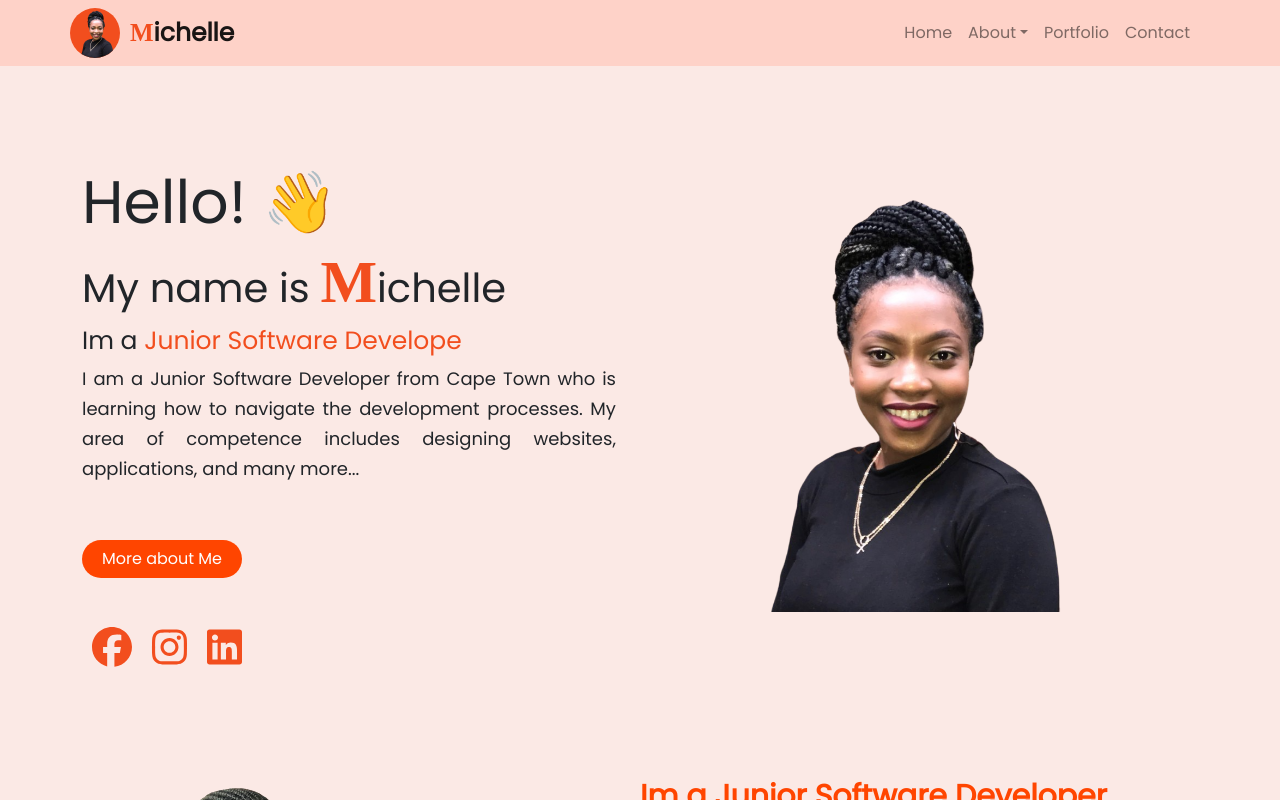
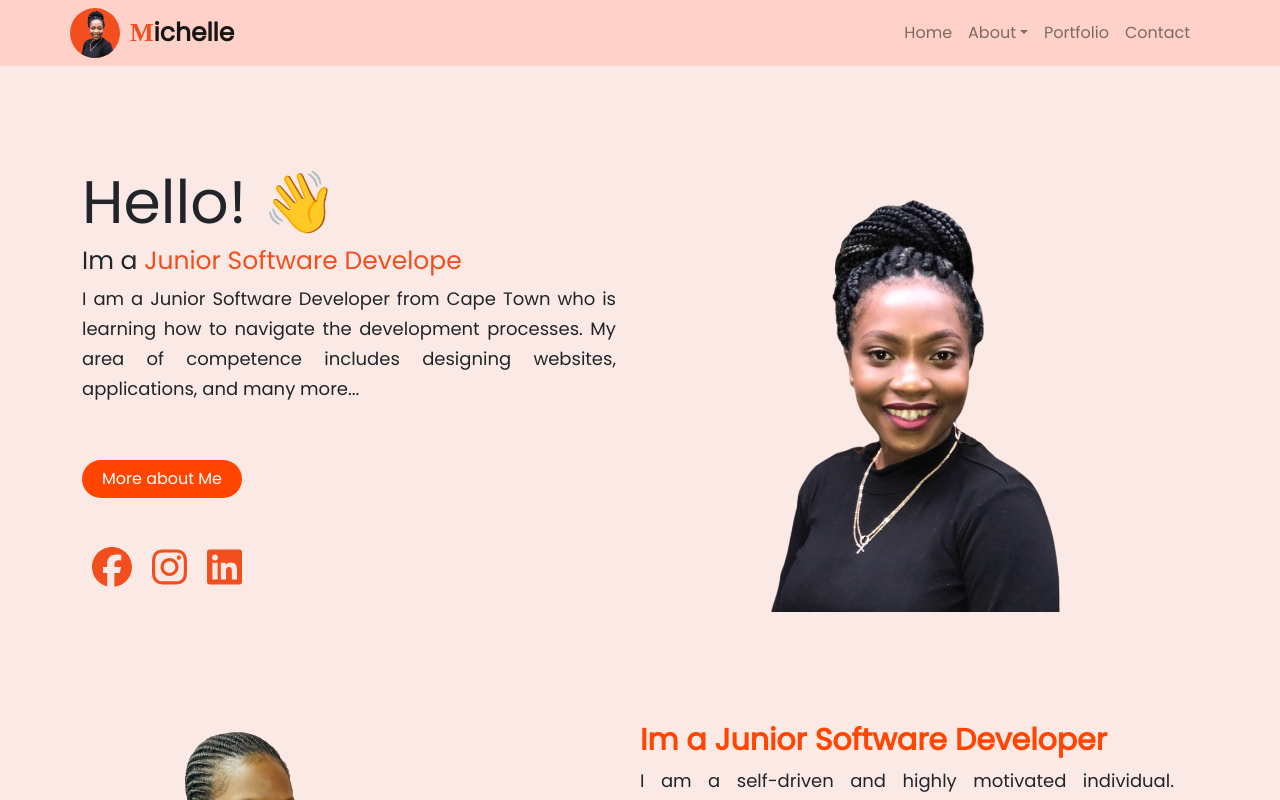
Before and after one commit to MichelleGoba/React_Portfolio, a React (Vite) app in the folder Portfolio/: page / in a window 1280 px wide. Shown: the top 800 px of the page. Built offline with nearby package versions, Linux system fonts and the light colour scheme; a web font is replaced by a local one.

Commit message:
modified footer and home page

```diff
--- a/Portfolio/src/App.css
+++ b/Portfolio/src/App.css
@@ -1,3 +1,8 @@
- *{
+ /* *{
     background-color:  #FBE9E5;
+}    */
+*{
+    margin: 0;
+    padding: 0;
+    box-sizing: border-box;
 }
--- a/Portfolio/src/components/footer/Footer.jsx
+++ b/Portfolio/src/components/footer/Footer.jsx
@@ -93,9 +93,7 @@ const Footer = () => {
               <h3 className="text">Developer- </h3>
             </div>
           </div>
-          <div>
-            <div></div>
-          </div>
+
           {/* logo end */}
         </div>
       </div>
--- a/Portfolio/src/components/home/Home.jsx
+++ b/Portfolio/src/components/home/Home.jsx
@@ -27,9 +27,7 @@ const Home = () => {
         <h1 className="greeting">
         Hello! <span className="emoji">👋</span>
     </h1>
-
-          <h1 className="my-name">My name is <span>M</span>ichelle</h1>
-          <h3 className="my-profession">
+       <h3 className="my-profession">
             Im a{" "}
             <span id="profession">{typrEffect}</span>
           </h3>
--- a/Portfolio/src/components/home/home.css
+++ b/Portfolio/src/components/home/home.css
@@ -2,10 +2,14 @@
     margin: 0;
     padding: 0;
     box-sizing: border-box;
+
 }
-
+body{
+    background-color:  #FBE9E5;
+}
 .home-section{
     padding-top: 100px;
+
 }
 
 .row{
@@ -21,6 +25,7 @@
 .greeting{
     font-size: 60px;
 }
+
 
 /* greeing span */
 .greeting > .emoji {
@@ -74,10 +79,19 @@
 
   }
 
+  .btn:hover{
+    background-color: rgb(255, 136, 0);
 
-  .btn:hover{
-    background-color:#fa9d88;
   }
+
+   /* @keyframes glow {
+    0%{
+        box-shadow: 5px 5px 20px rgb(93, 52, 168), -5px -5px 20px rgb(93, 52, 168);
+    }
+
+}
+   */
+
 
 .social-icons{
     padding-top: 40px;
@@ -111,6 +125,7 @@
     width: 600px;
     margin: 10px;
     padding-left: 40px;
+
 
 
   }
```
